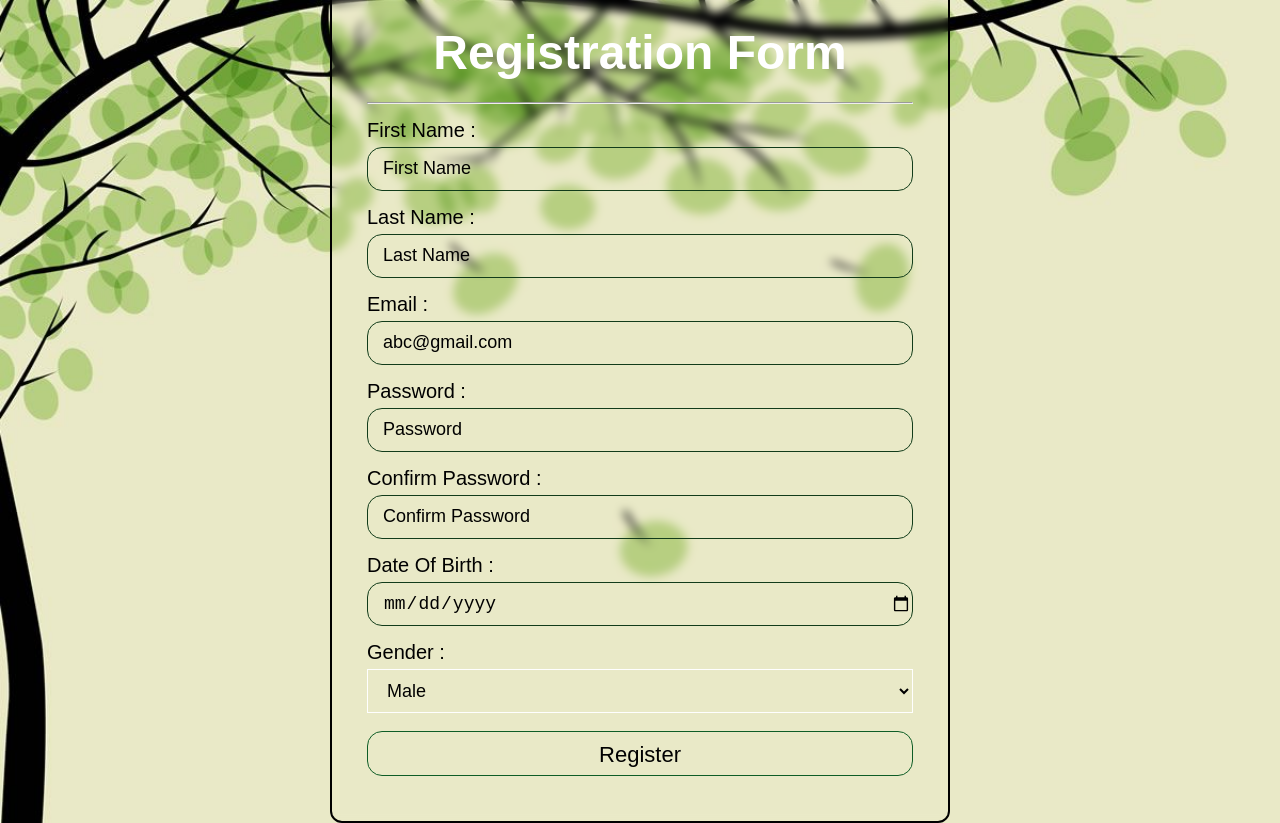
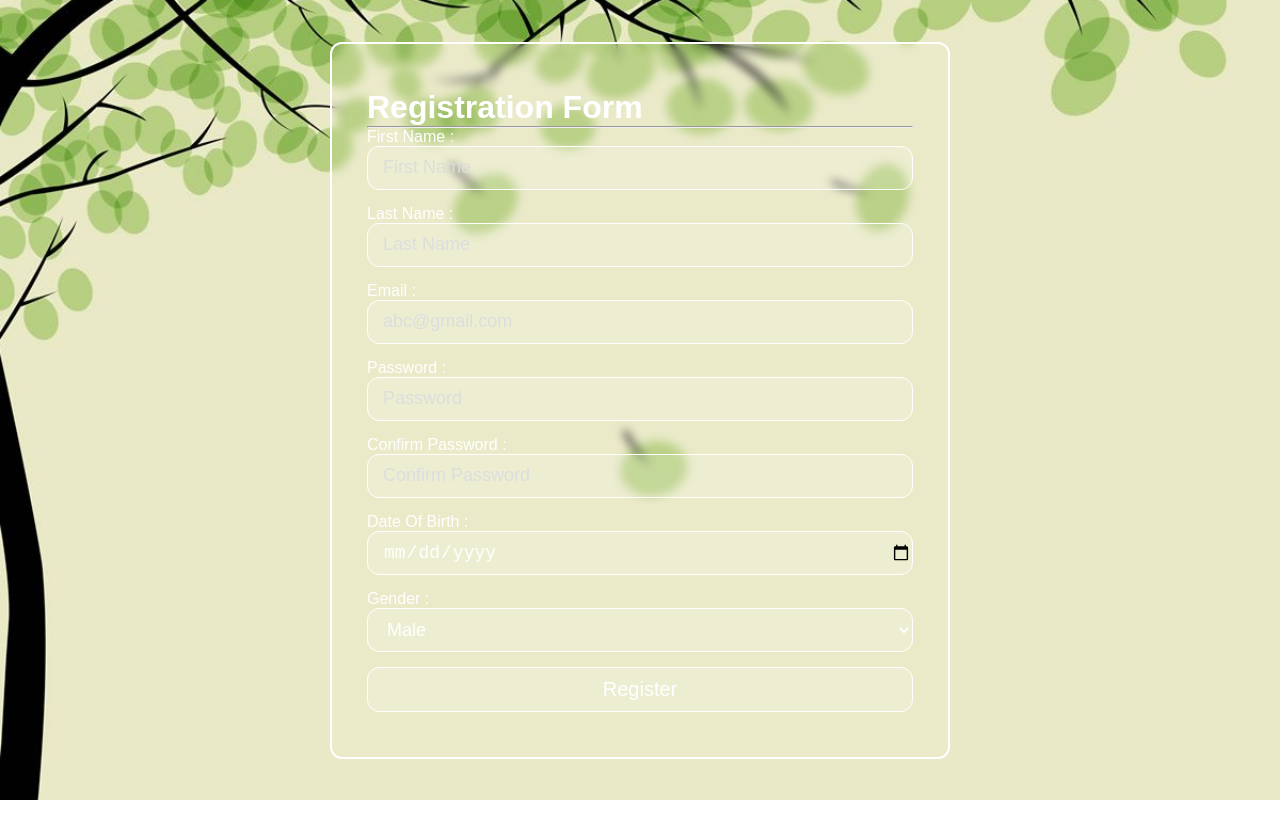
Before and after one commit to s2kOp/regForm, a plain HTML site: page index.html in a window 1280 px wide. After the commit the page ends 800 px from the top, so only its background shows below. Drawn offline with Linux system fonts and the light colour scheme.

Commit message:
Update index.html

```diff
--- a/index.html
+++ b/index.html
@@ -10,73 +10,67 @@
             margin: 0;
             box-sizing: border-box;
         }
-        body{
+body {
     display: flex;
-            height: 100vh;
     justify-content: center;
     align-items: center;
+    min-height: 100vh;
+    margin: 0;
     font-family: Arial, Helvetica, sans-serif;
-            background: url("./backgroundwithsidesonly.jpg") no-repeat;
+    background: url("./backgroundwithsidesonly.jpg") no-repeat center center fixed;
     background-size: cover;
+    padding: 20px;
 }
-        .wrapper{
+
+.wrapper {
+    width: 100%;
+    max-width: 620px;
     display: flex;
-            border: 2px solid;
     flex-direction: column;
+    border: 2px solid white;
     padding: 45px 35px;
-            width: 620px;
     border-radius: 12px;
     backdrop-filter: blur(5px);
-        }
-        h1{
-            font-size: 3em;
-            margin-bottom: 22px;
-            text-align: center;
+    background-color: rgba(255, 255, 255, 0.05);
     color: white;
 }
-        hr{
-            margin-bottom: 10px;
-        }
-        label{
-            font-size: 20px;
-            margin-top: 5px;
-            margin-bottom: 5px;
-            font-weight: 500;
-        }
-        input{
-            margin-bottom: 10px;
+
+input,
+select {
+    width: 100%;
     height: 44px;
-            border: 1px solid rgb(18, 60, 26);
-            border-radius: 15px;
-            background: transparent;
+    margin-bottom: 15px;
+    border: 1px solid white;
+    border-radius: 12px;
+    background: rgba(255, 255, 255, 0.15);
     padding-left: 15px;
     font-size: 18px;
+    color: white;
 }
-        input::placeholder{
-            color: black;
+
+input::placeholder {
+    color: #ddd;
 }
-        select{
-            height: 44px;
-            padding-left: 15px;
-            font-size: 18px;
-            border: 1px solid white;
-            background-color: rgba(229, 231, 236, 0.817);
-            margin-bottom: 18px;
-            background: transparent;
+
+select {
+    color: white;
 }
-        button{
+
+button {
     width: 100%;
     height: 45px;
-            font-size: 22px;
-            border-radius: 15px;
-            padding: 10px;
-            border: 1px solid rgb(14, 93, 38);
-            background: transparent;
+    font-size: 20px;
+    border-radius: 12px;
+    border: 1px solid white;
+    background: rgba(255, 255, 255, 0.15);
     cursor: pointer;
+    color: white;
 }
-        button:hover{
-            background-color: rgba(255, 255, 255, 0.306);
+
+button:hover {
+    background-color: rgba(255, 255, 255, 0.25);
 }
+
     </style>
 </head>
 <body>
```
Lines whose indentation alone changed are shown as unchanged.
